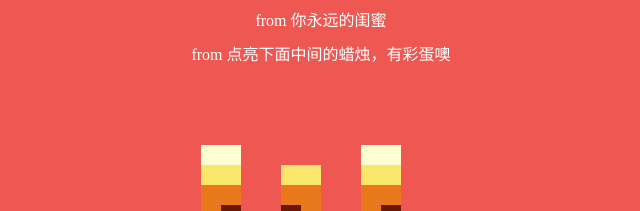
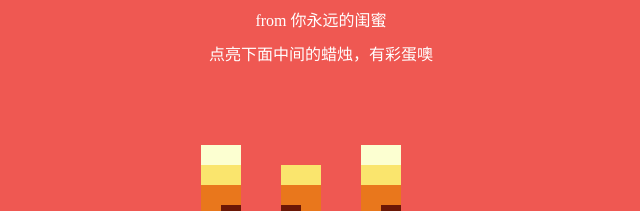
Before and after one commit to xiazaiyu/xiazaiyu.github.io, a plain HTML site: page index.html in a window 1280 px wide. Shown: the part 386-597 px from the top of the page, 319-959 px from the left. Drawn offline with Linux system fonts and the light colour scheme.

Commit message:
Update index.html

```diff
--- a/index.html
+++ b/index.html
@@ -226,7 +226,7 @@
 </div>
 <div class="birthday-message">祝梅梅生日快乐</div>
 <div class="birthday-message">from 你永远的闺蜜</div>
- <div class="birthday-message">from 点亮下面中间的蜡烛，有彩蛋噢</div>
+ <div class="birthday-message">点亮下面中间的蜡烛，有彩蛋噢</div>
 <div class="candles">
   <div class="pixel l2"></div>
   <div class="pixel l2"></div>
```
